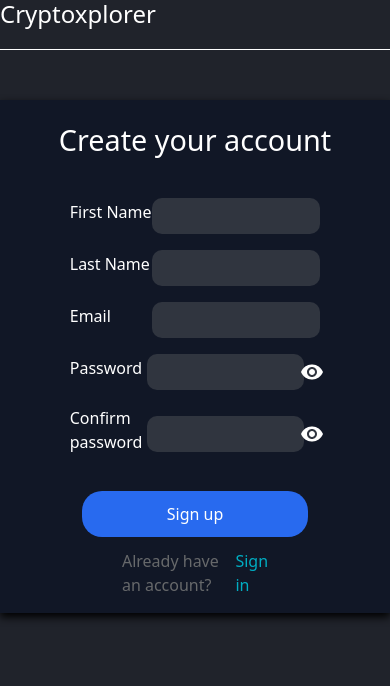
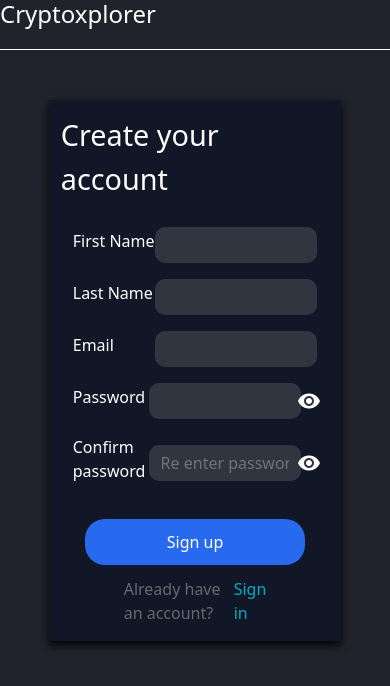
Before and after one commit to SEP-Group-28/Data-Explorer-FrontEnd, a React (Vite) app: page /register in a window 390 px wide. Shown: the top 686 px of the page. Built offline with nearby package versions, Linux system fonts and the light colour scheme.

Commit message:
Update login and register

```diff
--- a/src/views/login/Login.jsx
+++ b/src/views/login/Login.jsx
@@ -65,9 +65,9 @@ function Login() {
   return (
     <div className="Login">
       <HeaderOne />
-      <div className="login-container col-md-4 container d-flex flex-column" style={{ backgroundColor: "rgb(17, 23, 38)" }}>
+      <div className="login-container col-9 col-sm-7 col-lg-4 col-md-5 col-xl-4 col-xxl-4 container d-flex flex-column" style={{ backgroundColor: "rgb(17, 23, 38)" }}>
         <header>Welcome</header>
-        <Form className="register-form container  d-flex flex-column col-9">
+        <Form className="register-form container col-xl-10 d-flex flex-column ">
             {emailError !== "" && (
                 <p className="d-flex justify-content-center mb-0" style={{ color: "red" }}>
                     {emailError}
--- a/src/views/register/Register.jsx
+++ b/src/views/register/Register.jsx
@@ -90,10 +90,10 @@ function Register() {
   return (
     <div className="Register ">
       <HeaderOne />
-      <div className="register-container col-lg-5 container d-flex flex-column " style={{ backgroundColor: "rgb(17, 23, 38)" }}>
+      <div className="register-container col-9 col-sm-8 col-lg-5 col-md-6 col-xl-5 col-xxl-5 container d-flex flex-column " style={{ backgroundColor: "rgb(17, 23, 38)" }}>
         <header>Create your account</header>
 
-        <Form className="register-form container  d-flex flex-column col-9">
+        <Form className="register-form container  d-flex flex-column col-xl-10">
           {errorData["First Name"] !== "" && (
               <p className="d-flex justify-content-center mb-0" style={{ color: "red" }}>
                 {errorData["First Name"]}
@@ -149,7 +149,7 @@ function Register() {
             )}
           <Form.Group className="formGroup  mb-3 d-flex flex-row" id="formFirstName">
             <Form.Label className="register-form-label">Confirm password</Form.Label>
-            <Form.Control  className="register-form-control passControl"  place holder="Re enter password" name="Confirm Password"
+            <Form.Control  className="register-form-control passControl"  placeholder={"Re enter password"} name="Confirm Password"
               type={showConfirmPassword ? 'text' : 'password'}
               onChange={handleChange} required/>
               <IconButton style={{backgroundColor:"#30353F", width:"0px",height:"0px",color:"white"}} onClick={toggleConfirmPassword}>
@@ -162,7 +162,7 @@ function Register() {
             {/* <div id="signUpDiv"></div> */}
             <div className="d-flex flex-row col-7 align-self-center justify-content-between">
             <p>Already have an account?</p>
-            <Link style={{textDecoration:"none"}} to="/login"><span>Sign in</span></Link>
+            <Link style={{textDecoration:"none"}} to="/login"><span >Sign in</span></Link>
             </div>
         </Form>
       </div>
```
